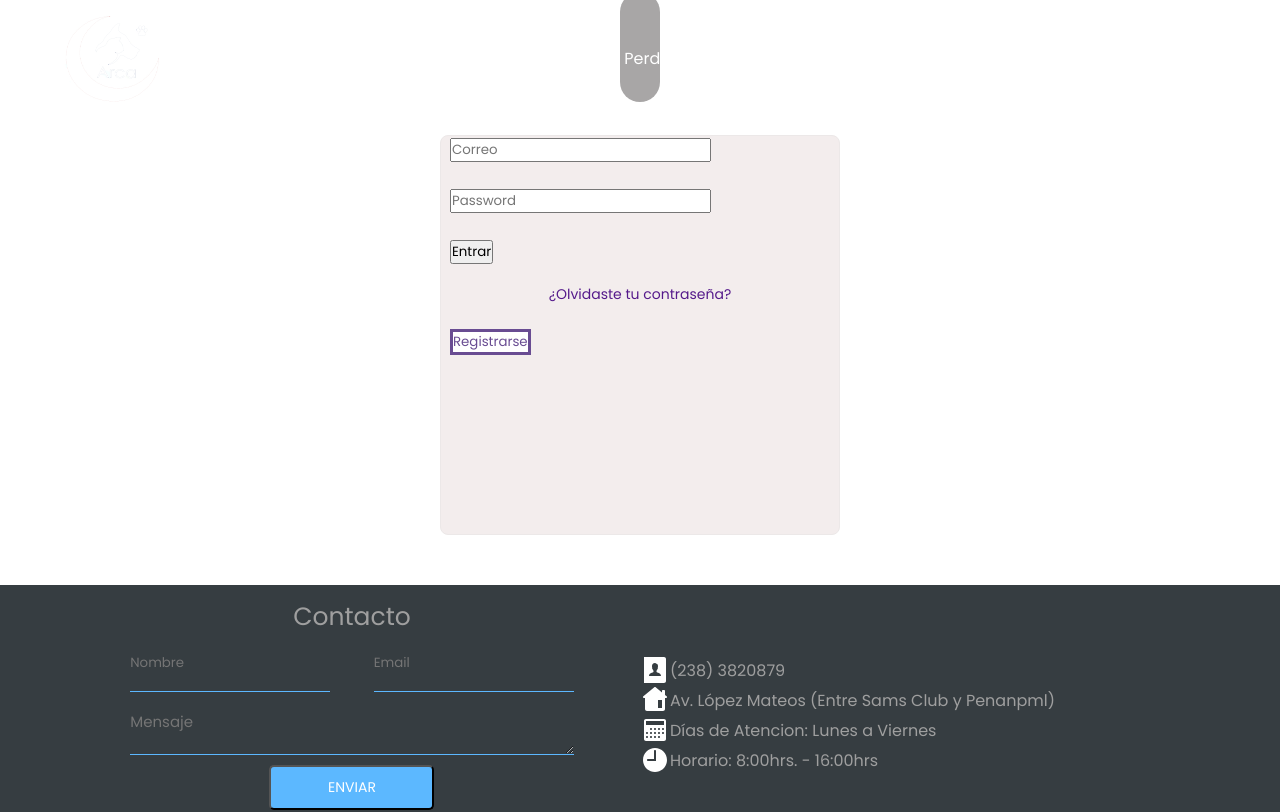
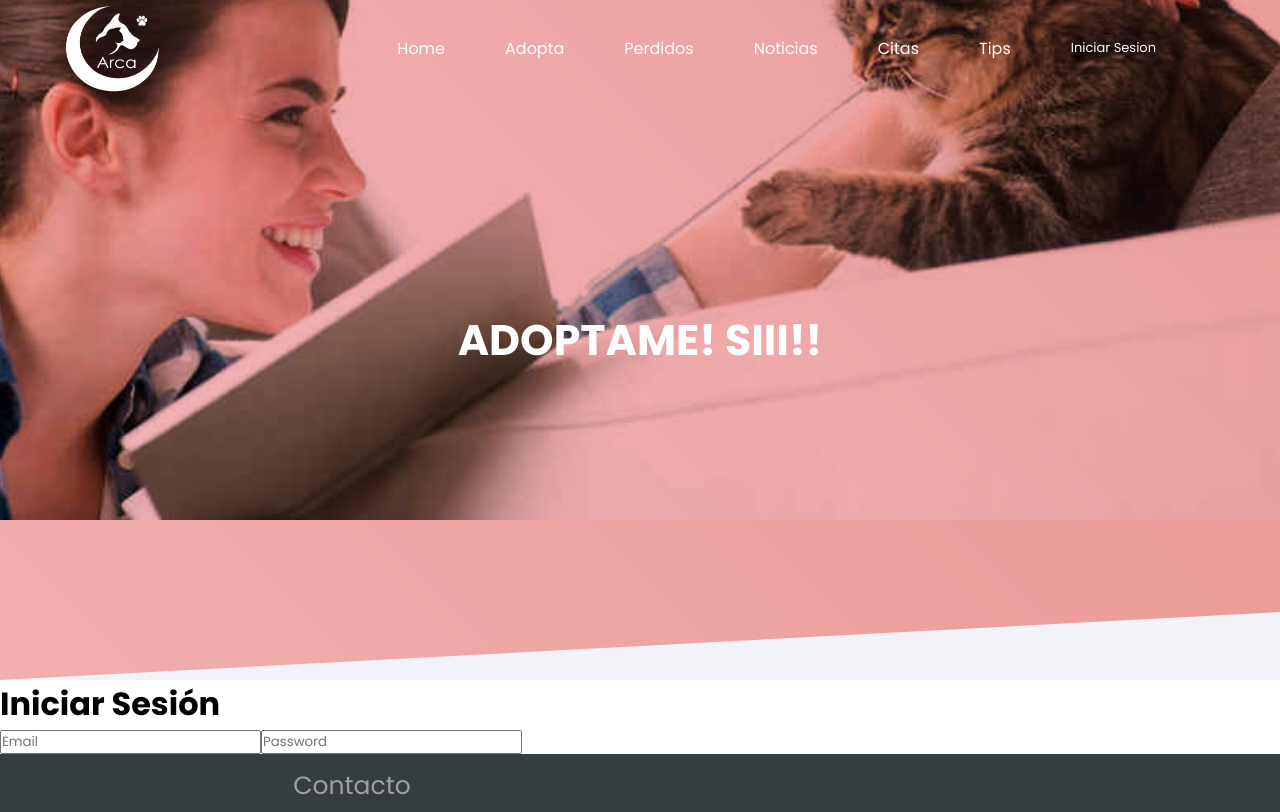
Before and after one commit to LeightNeal/arcaWeb, an Angular app: page /welcome/contact in a window 1280 px wide. Shown: the top 812 px of the page. Built offline with nearby package versions, Linux system fonts and the light colour scheme.

Commit message:
banner-iniciar Sesion

```diff
--- a/src/app/components/forms/form-login/form-login.component.html
+++ b/src/app/components/forms/form-login/form-login.component.html
@@ -1,31 +1,11 @@
-<div class="container">
-    <!-- <form action="envio_formulario.php" class="form" method="post" enctype="multipart/form-data">
-      <input placeholder="Email" class="in" type="email" name="email" value="">
-      <input placeholder="Password" class="in" type="password" name="email" value="">
-      <input class="submit" type="submit" id="bEnviar" value="ENVIAR">
-      <p>¿Aún no tienes cuenta?</p>
-      <input class="registrarse" type="" value="">
-    </form> -->
-    <div id="Contenedor">
-        <div class="Icon"><span class="glyphicon glyphicon-user"></span></div>
-        <div class="ContentForm">
-            <form action="" method="post" name="FormEntrar">
-                <div class="input-group input-group-lg">
-                 <span class="input-group-addon" id="sizing-addon1"><i class="glyphicon glyphicon-envelope"></i></span>
-                 <input type="email" class="form-control" name="correo" placeholder="Correo" id="Correo" aria-describedby="sizing-addon1" required>
-               </div>
-               <br>
-               <div class="input-group input-group-lg">
-                 <span class="input-group-addon" id="sizing-addon1"><i class="glyphicon glyphicon-lock"></i></span>
-                 <input type="password" name="contra" class="form-control" placeholder="Password" aria-describedby="sizing-addon1" required>
-               </div>
-               <br>
-               <button class="btn btn-lg btn-primary btn-block btn-signin" id="IngresoLog" type="submit">Entrar</button>
-               <div class="opcioncontra"><a href="">¿Olvidaste tu contraseña?</a></div>
-               <button class="btn btn-lg btn-outline-light btn-block btn-signin" id="IngresoLog" type="submit">Registrarse</button>
-            </form>
-        </div>
-
-        </div>
-
-  </div>
+<div class="testbox">
+        <h1>Iniciar Sesión</h1>
+        <form action="/">
+        <label id="icon" for="name"><i class="icon-envelope "></i></label>
+        <input type="text" name="name" id="name" placeholder="Email" required/>
+        <label id="icon" for="name"><i class="icon-shield"></i></label>
+        <input type="password" name="name" id="name" placeholder="Password" required/>
+         <a href="#" class="button">Iniciar</a>
+         <a href="#" class="button">Registrarse</a>
+        </form>
+      </div>
--- a/src/app/pages/welcome/contact/contact.component.html
+++ b/src/app/pages/welcome/contact/contact.component.html
@@ -1 +1,8 @@
+<section class="centered-layout">
+    <section class="banner-login">
+      <header class="banner-login__content">
+        <h3>Adoptame! siii!!</h3>
+      </header>
+    </section>
+  </section>
 <app-form-login></app-form-login>
--- a/src/app/pages/welcome/login/login.component.html
+++ b/src/app/pages/welcome/login/login.component.html
@@ -1 +1,9 @@
-<app-form-login></app-form-login>
+<section class="centered-layout">
+    <section class="banner-login">
+      <header class="banner-login__content">
+        <h3>Ayuda a tus mascotas</h3>
+      </header>
+    </section>
+  </section>
+  <h1>login-componente</h1>
+<!-- <app-form-login></app-form-login> -->
--- a/src/styles.css
+++ b/src/styles.css
@@ -1416,3 +1416,31 @@ transition: .3s;
   .formLost-icon{
       color: white;
   }
+
+  /* login */
+
+  .banner-login {
+    width: 100%;
+    height: var(--banner-height);
+    background: linear-gradient(45deg, #F2B6B9, #EB9B96), url('assets/img/adoptaGato.jpg') left no-repeat;
+    background-blend-mode: multiply;
+    background-size: cover;
+    background-position-x: center;
+    background-position-y: -20vh;
+    background-attachment: fixed;
+    clip-path: polygon(0 0, 100% 0, 100% 90%, 0 100%);
+}
+
+.banner-login__content {
+    width: 100%;
+    height: 100%;
+    display: flex;
+    justify-content: center;
+    align-items: center;
+}
+
+.banner-login__content h3 {
+    color: #fff;
+    font-size: calc(var(--banner-title-font-size) / 1.5);
+    text-transform: uppercase;
+}
```
